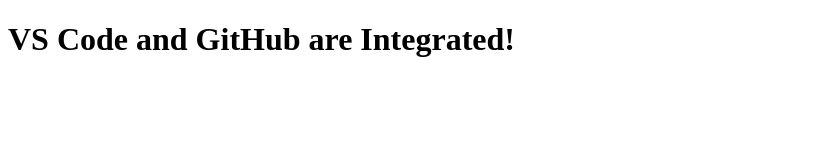
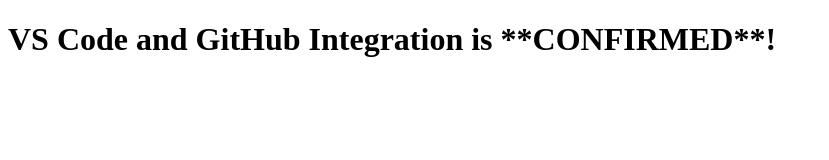
Before and after one commit to UMR89/pilot-project-vscode, a plain HTML site: page index.html in a window 1280 px wide. Shown: the whole page, without its empty margins (0-829 px from the left). Drawn offline with Linux system fonts and the light colour scheme.

Commit message:
Update header text to confirm integration
fix: Confirming integration via remote change

```diff
--- a/index.html
+++ b/index.html
@@ -4,6 +4,6 @@
     <title>Pilot Project</title>
 </head>
 <body>
-    <h1>VS Code and GitHub are Integrated!</h1>
+    <h1>VS Code and GitHub Integration is **CONFIRMED**!</h1>
 </body>
 </html>
```
